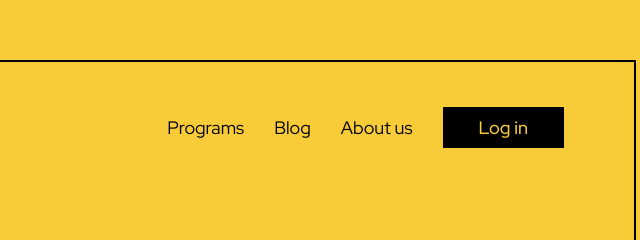
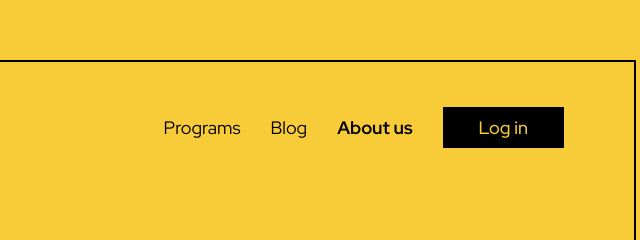
Before and after one commit to StepanKirichenko/north-wisp, a website built with Vite: page about/index.html in a window 1280 px wide. Shown: the top 240 px of the page, 544-1184 px from the left. Built offline with nearby package versions, Linux system fonts and the light colour scheme; a web font is replaced by a local one.

Commit message:
Add current page link style.

```diff
--- a/about/index.html
+++ b/about/index.html
@@ -25,7 +25,9 @@
             <div class="nav__links-holder">
               <a href="#" class="nav__link">Programs</a>
               <a href="#" class="nav__link">Blog</a>
-              <a href="/about/" class="nav__link">About us</a>
+              <a href="/about/" class="nav__link nav__link--current"
+                >About us</a
+              >
               <button class="button--header">Log in</button>
             </div>
             <img class="nav__hamburger-icon" src="/icons/hamburger.png" />
--- a/style.css
+++ b/style.css
@@ -95,6 +95,10 @@ body {
   text-decoration: none;
 }
 
+.nav__link--current {
+  font-weight: 700;
+}
+
 .nav__hamburger-icon {
   display: none;
   margin-left: auto;
@@ -155,7 +159,7 @@ body {
 
 .button:hover {
   translate: -2px -2px;
-  box-shadow: 5px 5px var(--color-text);
+  box-shadow: 5px 5 px var(--color-text);
 }
 
 .button:active {
```
